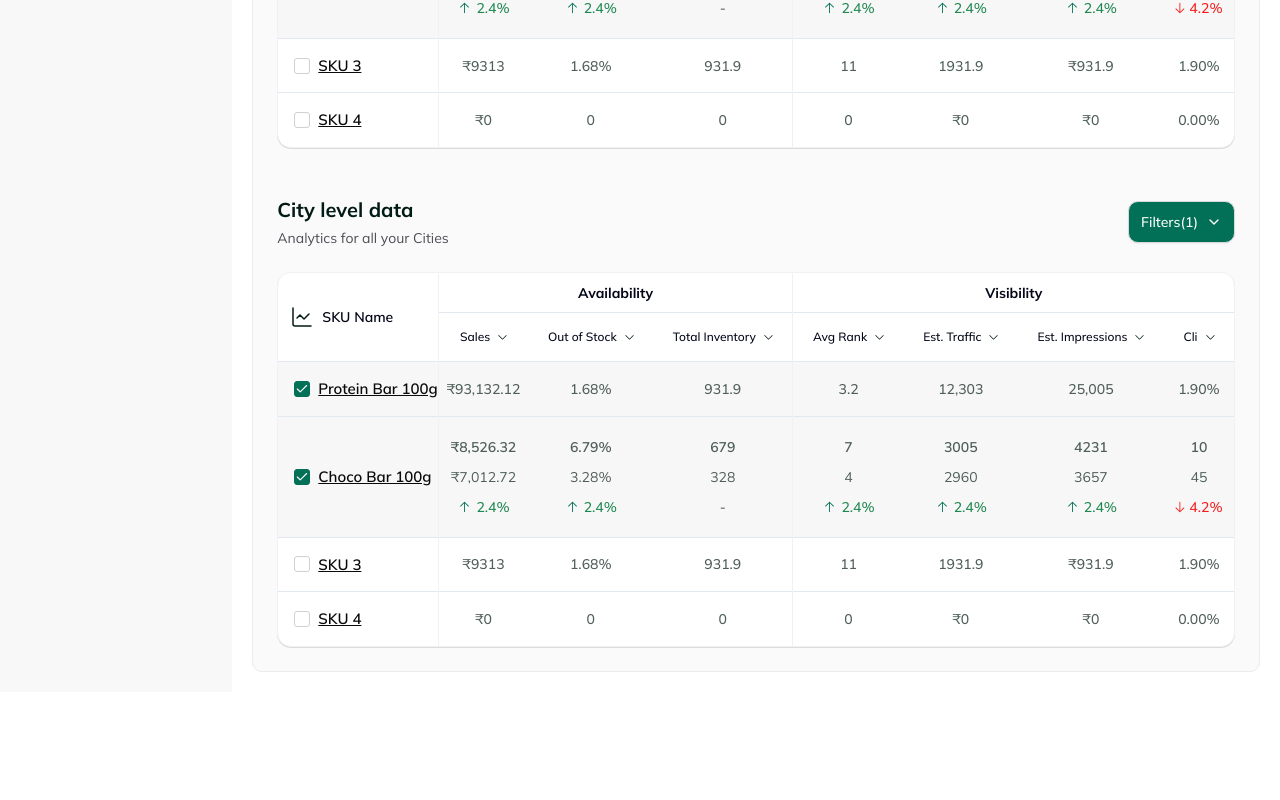
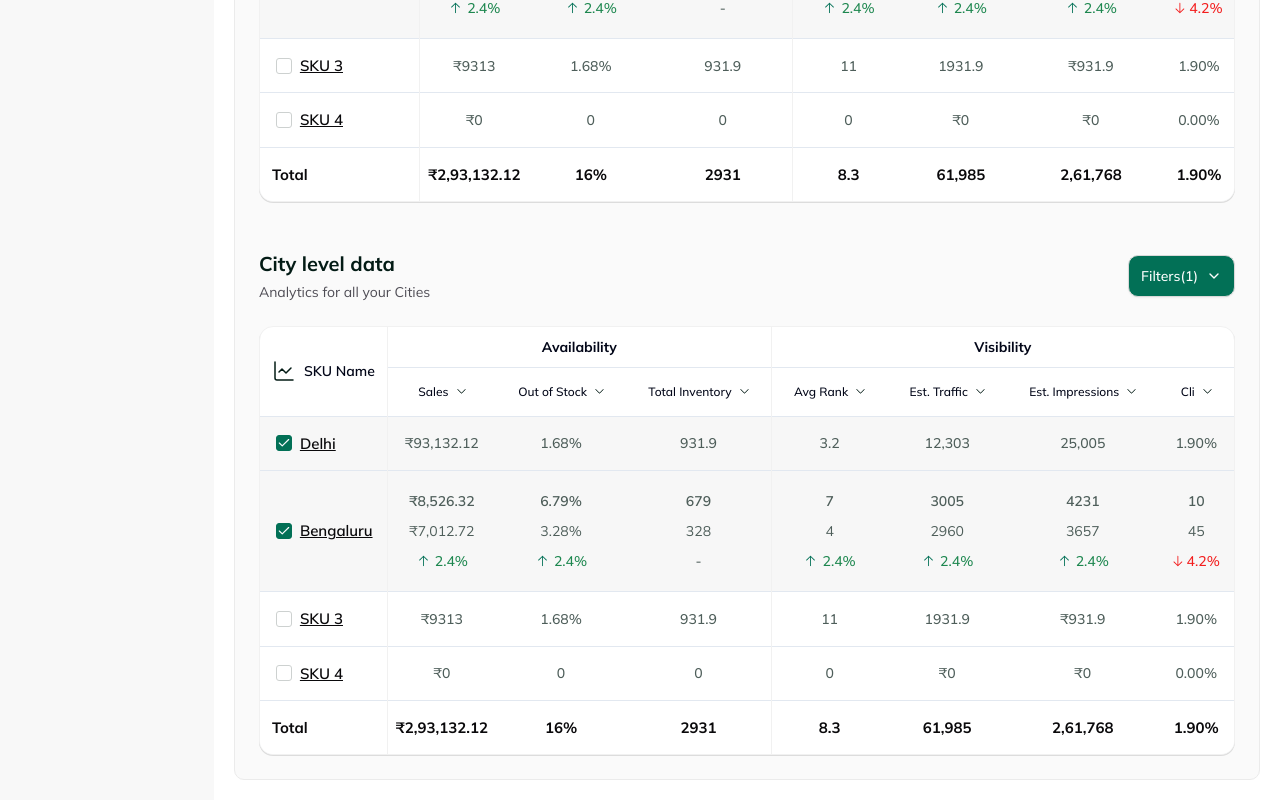
Before and after one commit to Anish-Gulati-10/dcluttr-dashboard, a Next.js app: page / in a window 1280 px wide. Shown: the part 959-1759 px from the top of the page. Before the commit the page ends 1651 px from the top, so only its background shows below. Built offline with nearby package versions, Linux system fonts and the light colour scheme.

Commit message:
add table footer

```diff
--- a/src/app/page.js
+++ b/src/app/page.js
@@ -1,4 +1,5 @@
 import Charts from "@/components/Charts";
+import CityTable from "@/components/cityTable";
 import DateRangePicker from "@/components/DateRangePicker";
 import FilterDropdown from "@/components/FilterDropdown";
 import SkuTable from "@/components/SkuTable";
@@ -50,7 +51,7 @@
             </div>
             <FilterDropdown />
           </div>
-          <SkuTable />
+          <CityTable />
         </div>
       </section>
     </main>
--- a/src/components/SkuTable.jsx
+++ b/src/components/SkuTable.jsx
@@ -6,6 +6,7 @@
   Table,
   TableBody,
   TableCell,
+  TableFooter,
   TableHead,
   TableHeader,
   TableRow,
@@ -57,7 +58,7 @@
   },
 ];
 
-export default function FixedTable() {
+export default function SkuTable() {
   const [selectedRows, setSelectedRows] = useState([
     "Protein Bar 100g",
     "Choco Bar 100g",
@@ -108,7 +109,7 @@
   return (
     <div className="border border-[#F1F1F1] bg-white rounded-xl overflow-hidden shadow-[0px_1px_0px_rgba(0,0,0,0.12)]">
       <div className="overflow-x-auto">
-        <div className="max-h-96 overflow-y-auto relative ">
+        <div className="overflow-y-auto relative ">
           <Table className="border-collapse w-full">
             <TableHeader className="sticky top-0 z-10 text-sm text-[#013025]">
               <TableRow>
@@ -198,6 +199,18 @@
                 );
               })}
             </TableBody>
+            <TableFooter>
+              <TableRow className={"text-[15px] font-bold text-[#0A090B] text-center bg-white"}>
+                <TableCell className={"text-left border-r border-[#F1F1F1] px-3 py-4"}>Total</TableCell>
+                <TableCell>₹2,93,132.12</TableCell>
+                <TableCell>16%</TableCell>
+                <TableCell className={"border-r border-[#F1F1F1]"}>2931</TableCell>
+                <TableCell>8.3</TableCell>
+                <TableCell>61,985</TableCell>
+                <TableCell>2,61,768</TableCell>
+                <TableCell>1.90%</TableCell>
+              </TableRow>
+            </TableFooter>
           </Table>
         </div>
       </div>
--- a/src/components/cityTable.jsx
+++ b/src/components/cityTable.jsx
@@ -6,6 +6,7 @@
   Table,
   TableBody,
   TableCell,
+  TableFooter,
   TableHead,
   TableHeader,
   TableRow,
@@ -57,7 +58,7 @@
   },
 ];
 
-export default function FixedTable() {
+export default function CityTable() {
   const [selectedRows, setSelectedRows] = useState([
     "Delhi",
     "Bengaluru",
@@ -108,7 +109,7 @@
   return (
     <div className="border border-[#F1F1F1] bg-white rounded-xl overflow-hidden shadow-[0px_1px_0px_rgba(0,0,0,0.12)]">
       <div className="overflow-x-auto">
-        <div className="max-h-96 overflow-y-auto relative ">
+        <div className="overflow-y-auto relative ">
           <Table className="border-collapse w-full">
             <TableHeader className="sticky top-0 z-10 text-sm text-[#013025]">
               <TableRow>
@@ -198,6 +199,18 @@
                 );
               })}
             </TableBody>
+            <TableFooter>
+              <TableRow className={"text-[15px] font-bold text-[#0A090B] text-center bg-white"}>
+                <TableCell className={"text-left border-r border-[#F1F1F1] px-3 py-4"}>Total</TableCell>
+                <TableCell>₹2,93,132.12</TableCell>
+                <TableCell>16%</TableCell>
+                <TableCell className={"border-r border-[#F1F1F1]"}>2931</TableCell>
+                <TableCell>8.3</TableCell>
+                <TableCell>61,985</TableCell>
+                <TableCell>2,61,768</TableCell>
+                <TableCell>1.90%</TableCell>
+              </TableRow>
+            </TableFooter>
           </Table>
         </div>
       </div>
--- a/src/components/piechart.jsx
+++ b/src/components/piechart.jsx
@@ -109,7 +109,7 @@
                       className="text-xs text-[#7D7D7E]">
                       <tspan x={viewBox.cx} y={viewBox.cy-50} className="text-xs text-[#7D7D7E]">Total</tspan>
                       <tspan x={viewBox.cx} y={viewBox.cy-30} className="text-lg text-black font-bold">₹68.2L</tspan>
-                      <tspan x={viewBox.cx} y={viewBox.cy-5} className="text-[#1D874F] font-medium"> <ArrowUp /> 2.2%</tspan>
+                      <tspan x={viewBox.cx} y={viewBox.cy-5} className="text-[#1D874F] font-medium"> <ArrowUp />↑ 2.2%</tspan>
                     </text>
                   );
                 }
```
